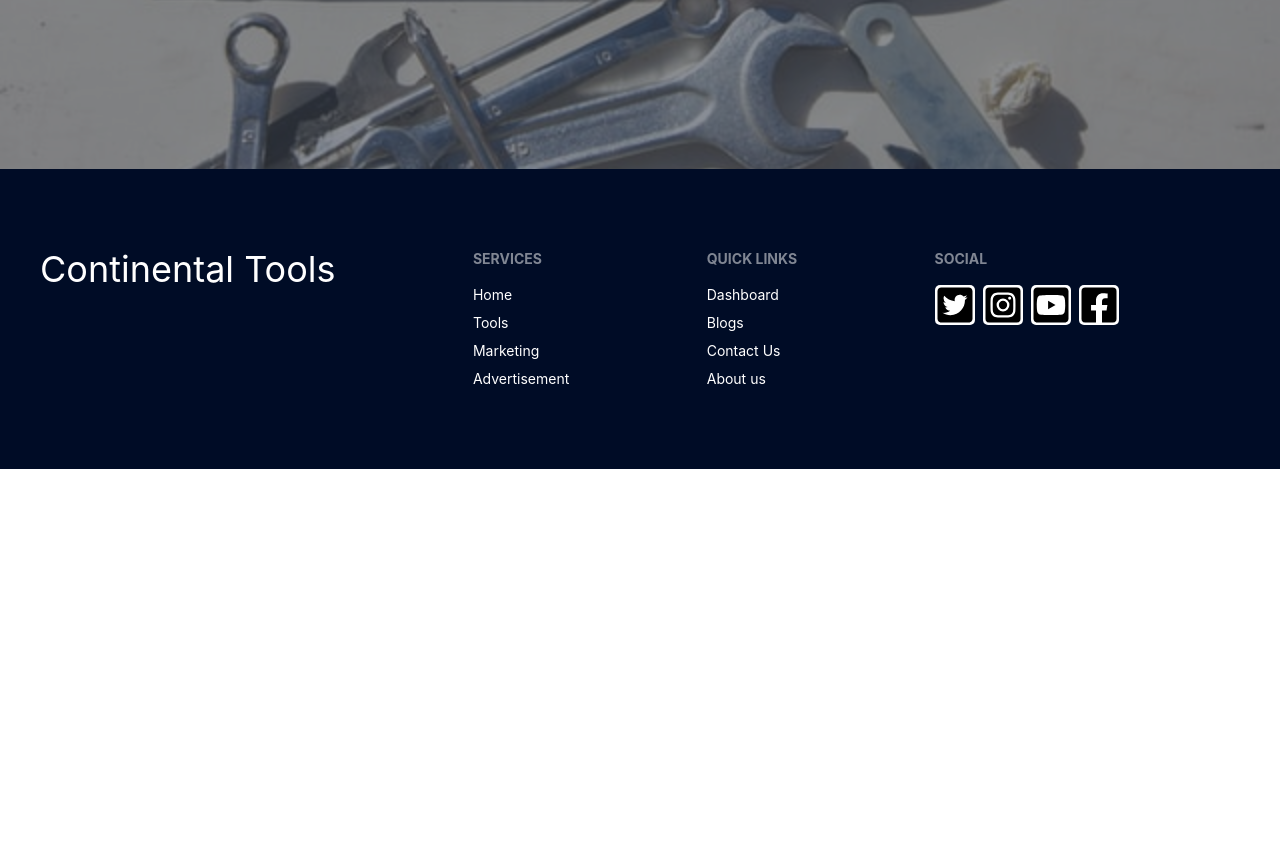
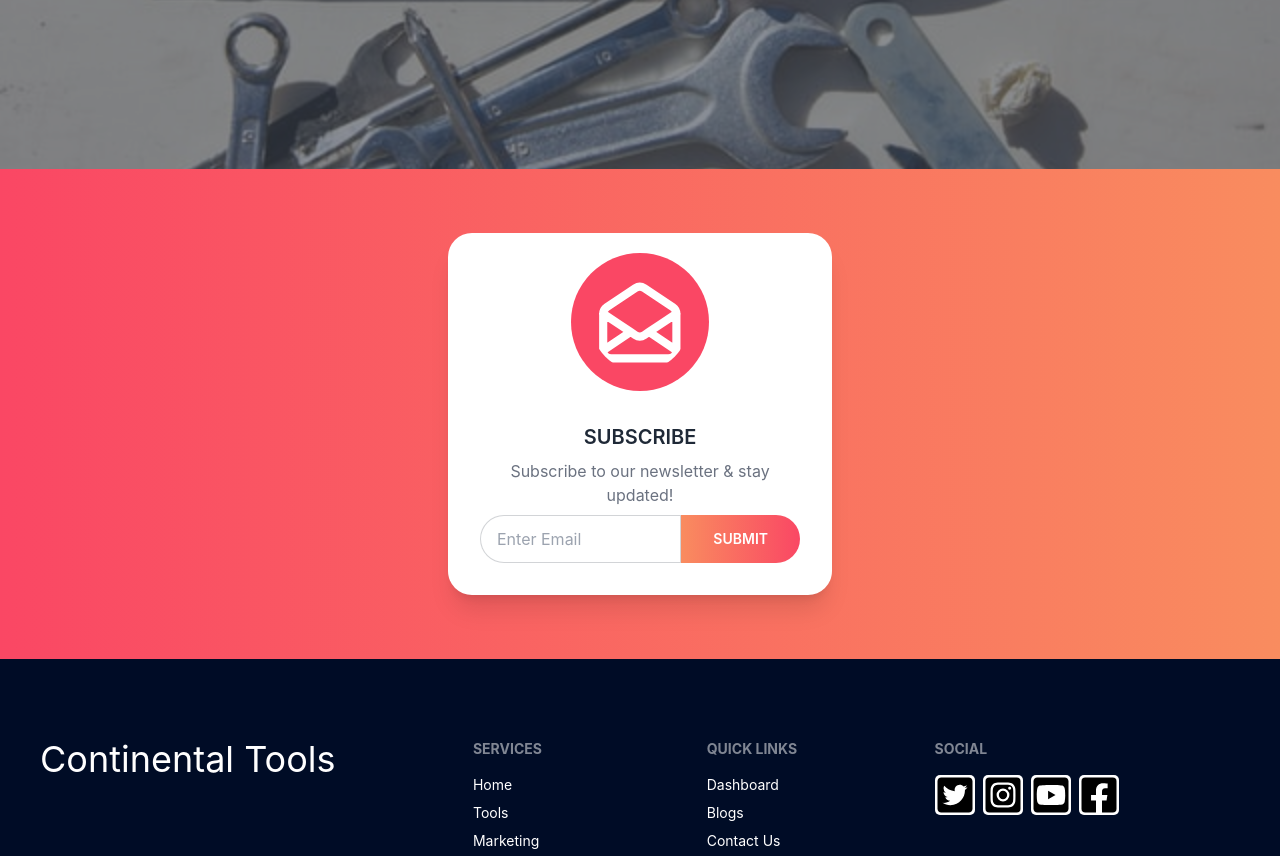
Before and after one commit to SajidJRahman/continental-tools-client-side, a React (Create React App) app: page /home in a window 1280 px wide. Shown: the part 695-1551 px from the top of the page. Before the commit the page ends 1164 px from the top, so only its background shows below. Built offline with nearby package versions, Linux system fonts and the light colour scheme; no server answers; a web font is replaced by a local one.

Commit message:
added an extra part in home page

```diff
--- a/src/Pages/Authentications/Login/Login.js
+++ b/src/Pages/Authentications/Login/Login.js
@@ -5,12 +5,12 @@ import GitHub from '../../../Images/Logos/GitHub.svg';
 import { Link, useNavigate, useLocation } from 'react-router-dom';
 import { useForm } from "react-hook-form";
 import auth from '../../../firebase.init';
+import Spinner from '../../Shared/Spinner/Spinner';
 import {
     useSignInWithGoogle,
     useSignInWithGithub,
     useSignInWithEmailAndPassword,
 } from 'react-firebase-hooks/auth';
-import Spinner from '../../Shared/Spinner/Spinner';
 
 const Login = () => {
     const navigate = useNavigate();
--- /dev/null
+++ b/src/Pages/Home/BusinessSummery/BusinessSummery.js
@@ -0,0 +1,12 @@
+import React from 'react';
+import './BusinessSummery.css';
+
+const BusinessSummery = () => {
+    return (
+        <div>
+
+        </div>
+    );
+};
+
+export default BusinessSummery;
--- a/src/Pages/Home/Home/Home.js
+++ b/src/Pages/Home/Home/Home.js
@@ -2,11 +2,13 @@ import React from 'react';
 import Banner from '../Banner/Banner';
 import Footer from '../../Shared/Footer/Footer';
 import './Home.css';
+import Newsletter from '../Newsletter/Newsletter';
 
 const Home = () => {
     return (
         <div>
             <Banner />
+            <Newsletter/>
             <Footer />
         </div>
     );
--- /dev/null
+++ b/src/Pages/Home/Newsletter/Newsletter.js
@@ -0,0 +1,47 @@
+import React from 'react';
+import './Newsletter.css';
+import { useForm } from "react-hook-form";
+import { toast } from 'react-toastify';
+
+const Newsletter = () => {
+    const { register, handleSubmit, reset } = useForm();
+
+    const onSubmit = data => {
+        toast.success("You are now subscribed!", {
+            position: "top-center",
+            autoClose: 2500,
+            hideProgressBar: true,
+            closeOnClick: true,
+            pauseOnHover: true,
+            draggable: true,
+            progress: undefined,
+        });
+        reset({
+            email: ''
+        });
+    }
+
+    return (
+        <div className='bg-gradient-to-r from-[#fa4764] to-[#f98c5f] py-16'>
+            <div className="card rounded-3xl w-80 lg:w-96 sm:w-80 bg-base-100 shadow-xl mx-auto">
+                <figure className="mx-5 mt-5">
+                    <svg style={{ width: '40%', padding: '20px' }} xmlns="http://www.w3.org/2000/svg" className=" bg-[#fa4764] text-white  rounded-full" fill="none" viewBox="0 0 24 24" stroke="currentColor" strokeWidth={2}>
+                        <path strokeLinecap="round" strokeLinejoin="round" d="M3 19v-8.93a2 2 0 01.89-1.664l7-4.666a2 2 0 012.22 0l7 4.666A2 2 0 0121 10.07V19M3 19a2 2 0 002 2h14a2 2 0 002-2M3 19l6.75-4.5M21 19l-6.75-4.5M3 10l6.75 4.5M21 10l-6.75 4.5m0 0l-1.14.76a2 2 0 01-2.22 0l-1.14-.76" />
+                    </svg>
+                </figure>
+                <div className="card-body items-center text-center">
+                    <h4 className="card-title">SUBSCRIBE</h4>
+                    <p className='text-gray-500'>Subscribe to our newsletter & stay updated!</p>
+                    <div className="card-actions">
+                        <div className='flex'>
+                            <input type="email" name="email" {...register('email', { required: true })} className="input input-bordered rounded-tl-full rounded-bl-full w-full max-w-xs" id="" placeholder='Enter Email' />
+                            <button onClick={handleSubmit(onSubmit)} className='btn bg-gradient-to-r from-[#f98c5f] to-[#fa4764] border-none rounded-tr-full rounded-br-full px-8 m-0'>Submit</button>
+                        </div>
+                    </div>
+                </div>
+            </div>
+        </div>
+    );
+};
+
+export default Newsletter;
--- /dev/null
+++ b/src/Pages/Home/Reviews/Reviews.js
@@ -0,0 +1,12 @@
+import React from 'react';
+import './Reviews.css';
+
+const Reviews = () => {
+    return (
+        <div>
+
+        </div>
+    );
+};
+
+export default Reviews;
```
Also changed, not shown: src/Pages/Home/BusinessSummery/BusinessSummery.css (added), src/Pages/Home/Newsletter/Newsletter.css (added), src/Pages/Home/Reviews/Reviews.css (added).
